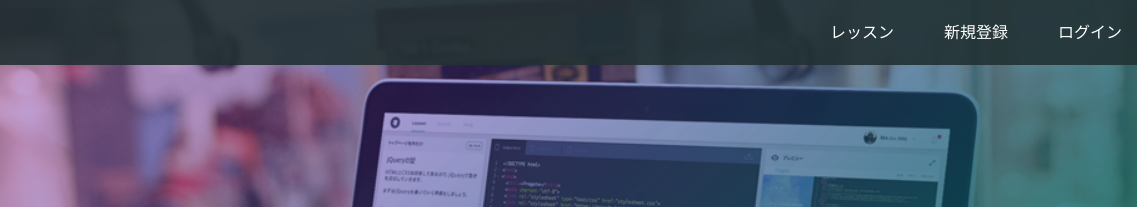
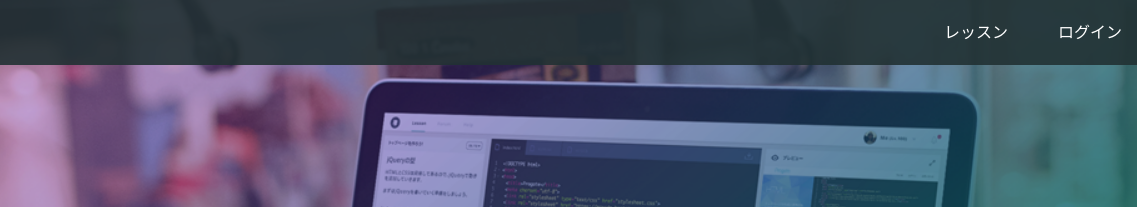
Before and after one commit to minorin89/aaa, a plain HTML site: page index.html in a window 1280 px wide. Shown: the top 207 px of the page, 143-1280 px from the left. Drawn offline with Linux system fonts and the light colour scheme.

Commit message:
Update index.html

```diff
--- a/index.html
+++ b/index.html
@@ -16,7 +16,7 @@
       <span class="fa fa-bars menu-icon"></span>
       <div class="header-right">
         <a href="#">レッスン</a>
-        <a href="#">新規登録</a>
+
         <a href="#" class="login">ログイン</a>
       </div>
     </div>
```
